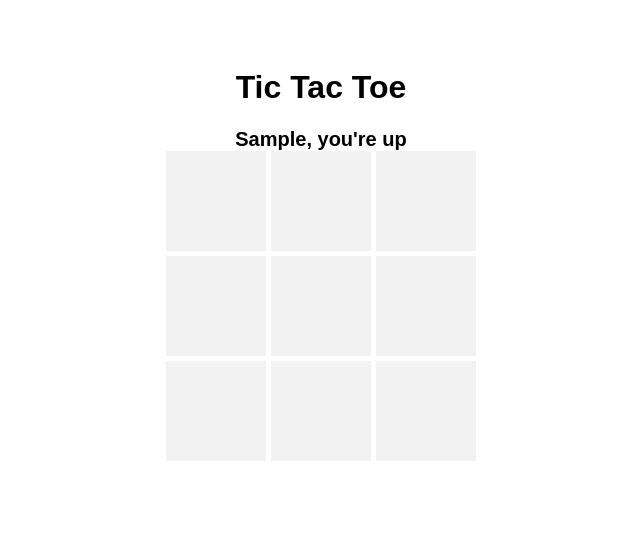
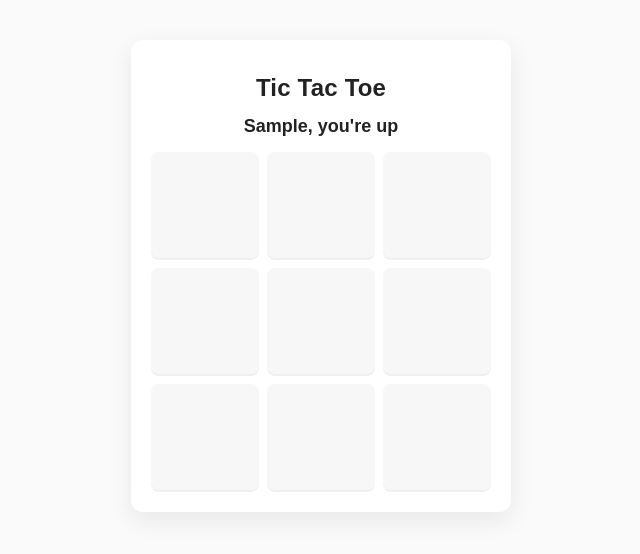
Before and after one commit to acciojob/tictactoe-tarun8053, a website: page main.html in a window 1280 px wide. Both pictures are taken after typing "Sample", "Sample" into the empty fields and a click on the button "Submit". Shown: the whole page, without its empty margins (319-959 px from the left). Drawn offline with Linux system fonts and the light colour scheme.

Commit message:
created a submission

```diff
--- a/main.html
+++ b/main.html
@@ -5,47 +5,114 @@
   <meta name="viewport" content="width=device-width, initial-scale=1.0" />
   <title>Tic Tac Toe</title>
   <style>
-    body { font-family: Arial, sans-serif; display: flex; justify-content: center; padding-top: 40px; }
+  /* Core layout */
+  body {
+    font-family: Arial, Helvetica, sans-serif;
+    display: flex;
+    justify-content: center;
+    align-items: flex-start;
+    min-height: 100vh;
+    margin: 0;
+    padding: 40px 16px;
+    background: #fafafa;
+    color: #222;
+  }
+
   .container {
-		width: 350px;
+    width: 100%;
+    max-width: 380px;
+    background: #ffffff;
+    border-radius: 12px;
+    box-shadow: 0 8px 24px rgba(0,0,0,0.08);
+    padding: 20px;
+    box-sizing: border-box;
     text-align: center;
   }
-    .form-group {
-		margin-bottom: 20px;
+
+  h1 {
+    margin: 0 0 12px;
+    font-size: 24px;
+    letter-spacing: 0.2px;
   }
-    input {
-		width: 90%;
-		padding: 10px;
+
+  /* Form */
+  .form-group { margin-bottom: 8px; }
+  input[type="text"] {
+    width: 100%;
+    padding: 10px 12px;
     margin: 8px 0;
     font-size: 16px;
+    border: 1px solid #e0e0e0;
+    border-radius: 8px;
+    box-sizing: border-box;
+    outline: none;
   }
+
+  input[type="text"]:focus {
+    border-color: #7aa7ff;
+    box-shadow: 0 0 0 4px rgba(122,167,255,0.12);
+  }
+
   #submit {
-		padding: 10px 20px;
+    display: inline-block;
+    background: #1565c0;
+    color: white;
+    border: none;
+    padding: 10px 16px;
     font-size: 16px;
+    border-radius: 8px;
     cursor: pointer;
+    margin-top: 6px;
   }
-    .board {
-		display: none;
-		margin-top: 20px;
+
+  #submit:active { transform: translateY(1px); }
+
+  /* Game board */
+  .board { display: none; margin-top: 14px; }
+  .message {
+    margin-top: 14px;
+    font-size: 18px;
+    font-weight: 600;
+    min-height: 24px;
   }
+
   .grid {
-		display: grid; grid-template-columns:repeat(3, 100px);
-		grid-gap: 5px;
-		justify-content: center;
+    display: grid;
+    grid-template-columns: repeat(3, 1fr);
+    gap: 8px;
+    margin-top: 12px;
   }
+
   .cell {
-		width: 100px; height: 100px;
-		background: #f2f2f2;
-		display: flex;
-		justify-content: center;
-		align-items: center;
+    background: #f7f7f7;
+    border-radius: 8px;
+    height: 0;
+    padding-bottom: 100%; /* 1:1 aspect ratio */
+    position: relative;
+    cursor: pointer;
+    box-shadow: inset 0 -2px 0 rgba(0,0,0,0.03);
+    user-select: none;
+  }
+
+  .cell > span {
+    position: absolute;
+    top: 50%;
+    left: 50%;
+    transform: translate(-50%, -50%);
     font-size: 40px;
-		cursor: pointer;
+    font-weight: 700;
+    line-height: 1;
   }
-    .message {
-		margin-top: 20px;
-		font-size: 20px;
-		font-weight: bold;
+
+  .cell:hover { transform: translateY(-2px); transition: transform 120ms ease; }
+
+  /* Winner styling */
+  .winner { color: #2e7d32; }
+
+  /* Responsive tweaks */
+  @media (max-width: 420px) {
+    .container { max-width: 320px; padding: 16px; }
+    .cell > span { font-size: 34px; }
   }
 </style>
 </head>
@@ -55,8 +122,8 @@
 
   <div class="form-group" id="player-form">
     <h1>Tic Tac Toe</h1>
-    <input type="text" id="player-1" placeholder="Enter Player 1 Name" />
-    <input type="text" id="player-2" placeholder="Enter Player 2 Name" />
+    <input type="text" id="player1" placeholder="Enter Player 1 Name" />
+    <input type="text" id="player2" placeholder="Enter Player 2 Name" />
     <button id="submit">Submit</button>
   </div>
 
@@ -91,8 +158,8 @@
   let turnPlayerName = "";
 
   submitBtn.addEventListener("click", () => {
-    p1 = document.getElementById("player-1").value;
-    p2 = document.getElementById("player-2").value;
+    p1 = document.getElementById("player1").value;
+    p2 = document.getElementById("player2").value;
 
     if (p1 === "" || p2 === "") {
       alert("Please enter both player names!");
```
Lines whose indentation alone changed are shown as unchanged.
